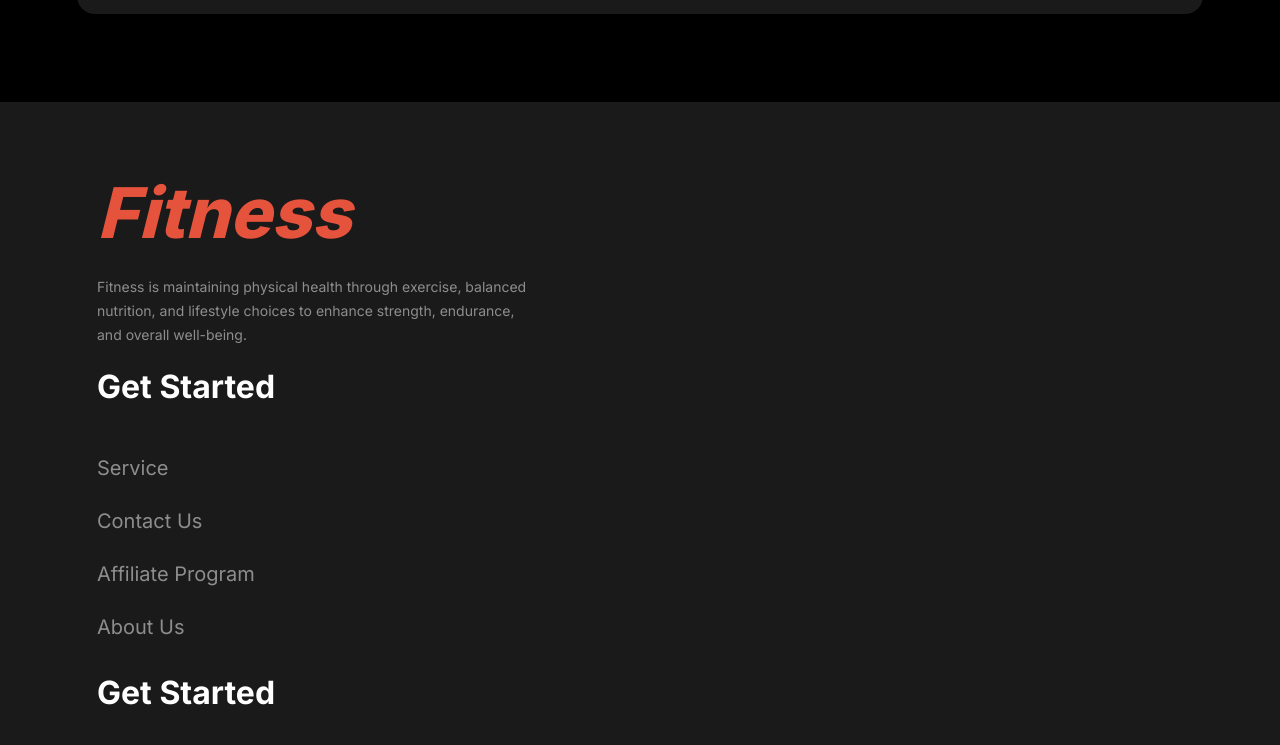
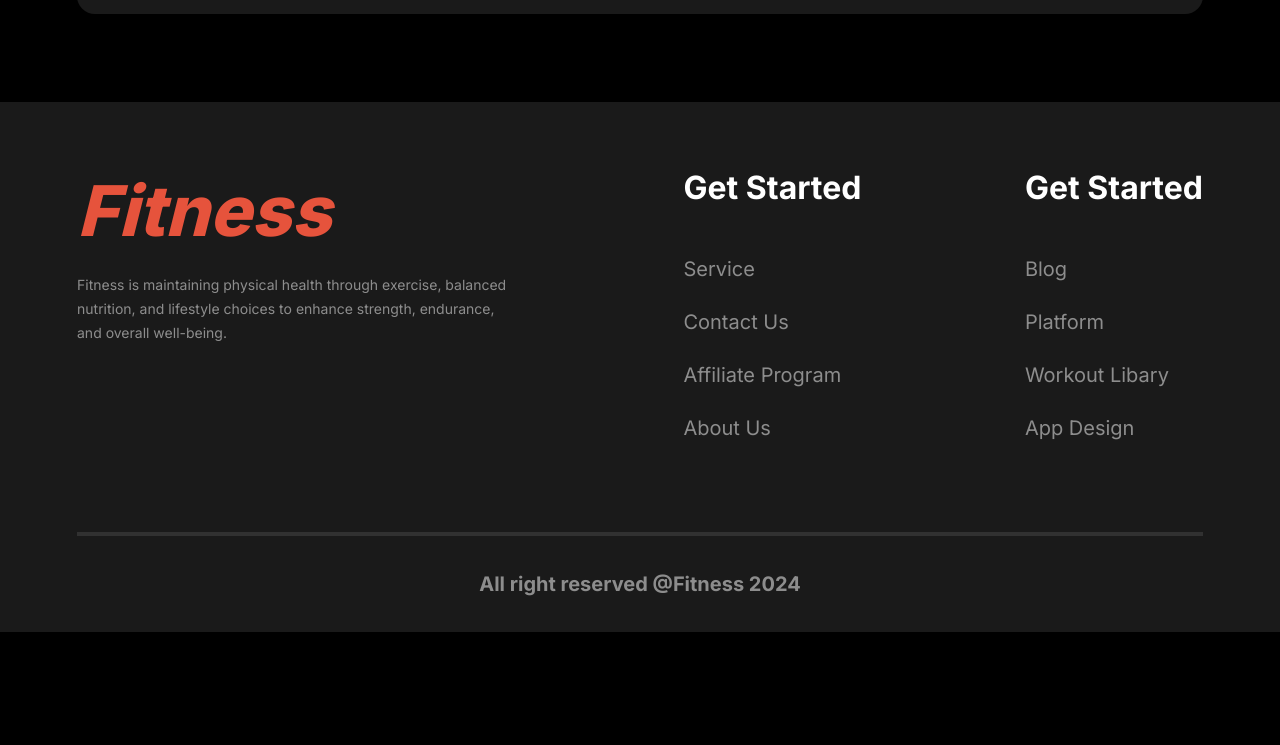
Before and after one commit to sumonDev9/batch-10-assignment2, a plain HTML site: page index.html in a window 1280 px wide. Shown: the part 3431-4176 px from the top of the page. After the commit the page ends 4063 px from the top, so only its background shows below. Drawn offline with Linux system fonts and the light colour scheme.

Commit message:
updated footer section and copyright style

```diff
--- a/index.html
+++ b/index.html
@@ -267,8 +267,9 @@
 
     <!-- footer section start here -->
     <footer class="footer-section">
-        <div class="footer-content">
-            <div class="footer-container display-flex">
+
+        <div class="footer-content display-flex">
+
                 <div class="footer-title">
                     <h1 class="footer-title-text"><i>Fitness</i></h1>
                     <p class="footer-description">Fitness is maintaining physical health through exercise, balanced nutrition, and lifestyle choices to enhance strength, endurance, and overall well-being.</p>
@@ -291,13 +292,13 @@
                         <li class="title-manu">App Design</li>
                     </ul>
                 </div>
+
         </div>
 
+        <div class="copy">
             <hr>
-
-
+        <h1 class="copyRight">All right reserved @Fitness 2024</h1>
         </div>
-        <h1 class="copyRight">All right reserved @Fitness 2024</h1>
     </footer>
     <!-- footer section end here -->
 </body>
--- a/style/style.css
+++ b/style/style.css
@@ -61,8 +61,8 @@ body {
 .change-your-habits,
 .run-extra-mile,
 .bmi-calculator-content,
-.meet-team-container,
-.footer-content {
+.meet-team-container
+{
     max-width: 1126px;
     margin: 0rem auto;
 }
@@ -455,9 +455,15 @@ form .btn-primary {
     margin-top: 88px;
 }
 
-.footer-container {
+.footer-content{
+   display:flex;
     justify-content: space-between;
-    padding-top: 68px;
+    /* margin-top: 68px;  */
+    max-width: 1126px;
+    margin: 0rem auto;
+
+    /* height: 100px; */
+    padding-top: 66px;
 }
 
 .footer-title {
@@ -489,8 +495,13 @@ form .btn-primary {
     color: rgba(255, 255, 255, 0.5);
     font-size: 1.25rem;
 }
-
+.copy{
+    max-width: 1126px;
+    margin: 0 auto;
+}
 hr {
+    max-width: 1126px;
+    margin: 0 auto;
     margin-top: 78px;
     border: 2px solid rgba(255, 255, 255, 0.1);
 }
@@ -684,10 +695,8 @@ hr {
     .team2 {
         grid-template-columns: 1fr;
     }
-}
-
         /* footer */
-.footer-container {
+    .footer-content {
          flex-direction: column;
         margin: 0 20px;
 
@@ -702,7 +711,10 @@ hr {
         margin-top: 72px;
     }
 
-/* footer style here */
+
+}
+
+
 
 
 /* medium tablet size device */
```
Lines whose indentation alone changed are shown as unchanged.
